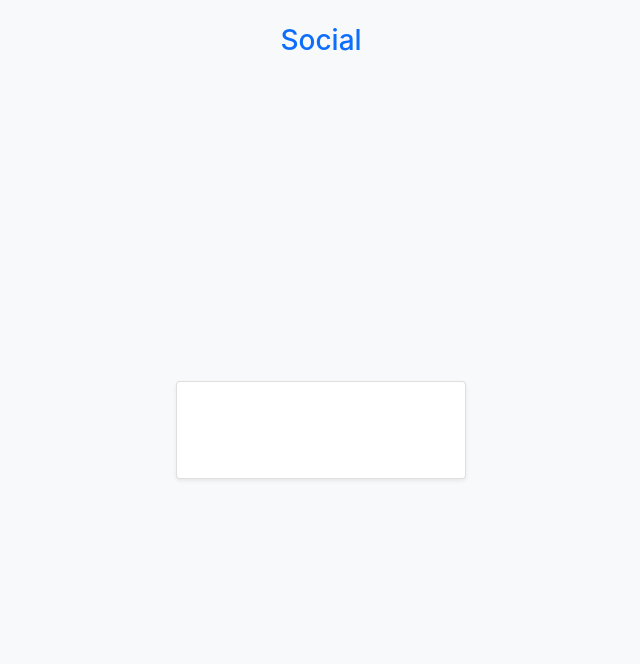
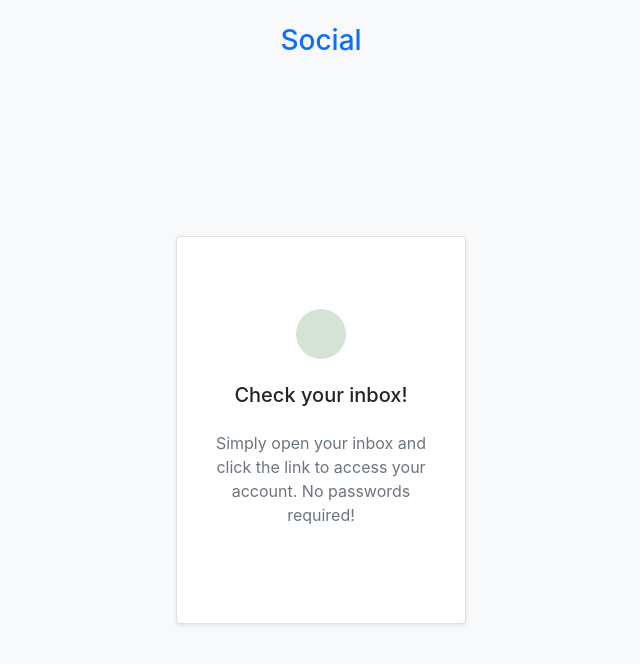
Before and after one commit to NguyenTongAnhQuan443/Ola-Chat-Web, a React (Create React App) app: page /check-inbox in a window 1280 px wide. Shown: the top 664 px of the page, without its empty margins (319-959 px from the left). Built offline with nearby package versions, Linux system fonts and the light colour scheme.

Commit message:
checkinbox

```diff
--- a/src/components/auth/CheckInbox.tsx
+++ b/src/components/auth/CheckInbox.tsx
@@ -1,13 +1,29 @@
-import { useState } from "react"
-import { AuthContainer } from "../common/auth/AuthContainer"
+import { useState } from "react";
+import { AuthContainer } from "../common/auth/AuthContainer";
 
 export default function CheckInbox() {
   return (
     <AuthContainer>
-            <div className="card shadow-sm py-4">
+      <div className="card shadow-sm py-5 text-center mx-auto">
+        <div className="d-flex justify-content-center mt-4">
+          <div
+            className="rounded-circle d-flex align-items-center justify-content-center"
+            style={{
+              width: "50px",
+              height: "50px",
+              backgroundColor: "#D4E3D6",
+            }}
+          >
+          </div>
+        </div>
         <div className="card-body p-4">
+          <h5 className="text-center mb-4">Check your inbox!</h5>
+          <p className="text-center text-muted mb-4">
+            Simply open your inbox and click the link to access your account. No
+            passwords required!
+          </p>
         </div>
       </div>
     </AuthContainer>
-    )
+  );
 }
```
Also changed, not shown: src/assests/icons/Check.png (added). Lines whose indentation alone changed are shown as unchanged.
